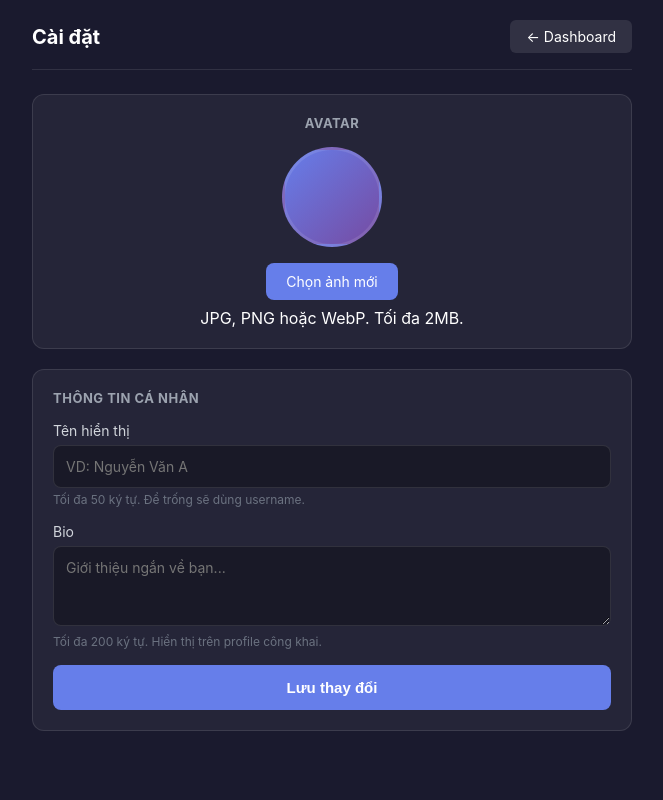
After one commit to thanh828838/BIO-LINKS-VN-XOMNHO., a Node server app: template src/views/settings.ejs in a window 1280 px wide. The commit adds this page. Shown: the whole page, without its empty margins (308-971 px from the left). Run offline with Node 20, Linux system fonts and the light colour scheme; the template is opened without the code that fills it, so the values that code supplies are empty; some libraries are stand-ins or nearby versions.

Commit message:
feat: trang settings + upload avatar + hiển thị avatar profile

```diff
--- a/ck.txt
+++ b/ck.txt
@@ -2,4 +2,4 @@
 # https://curl.se/docs/http-cookies.html
 # This file was generated by libcurl! Edit at your own risk.
 
-#HttpOnly_127.0.0.1	FALSE	/	FALSE	1789812451	connect.sid	s%3AJsXpn6BHqjZbo0zCM2GoTvw3Yp_oPJ8f.feNxIa52LmR0bs%2Bvqr%2F0SexMOeOjkGk5pVquTLLUBp0
+#HttpOnly_127.0.0.1	FALSE	/	FALSE	1789815436	connect.sid	s%3A5uYrjhUcA9-7W4eai6YS-aYQpa5-pfdZ.OYb4cVpeHjmODh5MG97dWxs0IcyjKVK%2B%2FN4HKt0Y7cQ
--- a/package.json
+++ b/package.json
@@ -24,6 +24,7 @@
     "ejs": "^6.0.1",
     "express": "^5.2.1",
     "express-session": "^1.19.0",
+    "multer": "^2.4.0",
     "sqlite3": "^6.0.1"
   },
   "allowScripts": {
--- a/server.js
+++ b/server.js
@@ -37,6 +37,10 @@ app.use('/api/links', linkRoutes);
 
 const profileRoutes = require('./src/routes/profile');
 app.use('/api/profile', profileRoutes);
+const statsRoutes = require('./src/routes/stats');
+app.use('/api/stats', statsRoutes);
+const settingsRoutes = require('./src/routes/settings');
+app.use('/api/settings', settingsRoutes);
 
 // ============ PAGE ROUTES (THỨ TỰ QUAN TRỌNG) ============
 app.get('/', (req, res) => {
@@ -61,7 +65,7 @@ app.get('/dashboard', (req, res) => {
   if (!req.session.userId) return res.redirect('/login');
 
   db.all(
-    'SELECT id, title, url, icon, order_index FROM links WHERE user_id = ? ORDER BY order_index ASC',
+    'SELECT id, title, url, icon, order_index, click_count FROM links WHERE user_id = ? ORDER BY order_index ASC',
     [req.session.userId],
     (err, links) => {
       if (err) return res.status(500).send('Lỗi server');
@@ -73,12 +77,25 @@ app.get('/dashboard', (req, res) => {
   );
 });
 
+app.get('/settings', (req, res) => {
+  if (!req.session.userId) return res.redirect('/login');
+
+  db.get(
+    'SELECT id, username, email, display_name, bio, avatar_url, created_at FROM users WHERE id = ?',
+    [req.session.userId],
+    (err, user) => {
+      if (err || !user) return res.status(500).send('Lỗi server');
+      res.render('settings', { user });
+    }
+  );
+});
+
 // ============ ROUTE PROFILE PUBLIC (PHẢI CUỐI CÙNG) ============
 app.get('/:username', (req, res) => {
   const { username } = req.params;
 
   db.get(
-    'SELECT id, username, created_at FROM users WHERE username = ?',
+    'SELECT id, username, display_name, bio, avatar_url, created_at FROM users WHERE username = ?',
     [username],
     (err, user) => {
       if (err || !user) {
@@ -90,7 +107,15 @@ app.get('/:username', (req, res) => {
         [user.id],
         (err, links) => {
           if (err) return res.status(500).send('Lỗi server');
-          res.render('profile', { profile: { username: user.username, links: links } });
+          res.render('profile', {
+  profile: {
+    username: user.username,
+    display_name: user.display_name,
+    bio: user.bio,
+    avatar_url: user.avatar_url,
+    links: links
+  }
+});
         }
       );
     }
--- a/src/schema.sql
+++ b/src/schema.sql
@@ -3,6 +3,9 @@ CREATE TABLE IF NOT EXISTS users (
   username TEXT UNIQUE NOT NULL,
   email TEXT UNIQUE NOT NULL,
   password_hash TEXT NOT NULL,
+  display_name TEXT,
+  bio TEXT,
+  avatar_url TEXT,
   created_at DATETIME DEFAULT CURRENT_TIMESTAMP
 );
 
--- /dev/null
+++ b/src/views/settings.ejs
@@ -0,0 +1,170 @@
+<!DOCTYPE html>
+<html lang="vi">
+<head>
+  <meta charset="UTF-8">
+  <meta name="viewport" content="width=device-width, initial-scale=1.0">
+  <title>Cài đặt - Xóm Nhỏ</title>
+  <style>
+    * { margin: 0; padding: 0; box-sizing: border-box; }
+    body { font-family: -apple-system, sans-serif; background: #1a1a2e; color: #fff; padding: 20px; min-height: 100vh; }
+    .container { max-width: 600px; margin: 0 auto; }
+    .header { display: flex; justify-content: space-between; align-items: center; margin-bottom: 24px; padding-bottom: 16px; border-bottom: 1px solid rgba(255,255,255,0.1); }
+    .header h1 { font-size: 20px; }
+    .back-btn { padding: 8px 16px; background: rgba(255,255,255,0.1); color: #fff; border: none; border-radius: 6px; cursor: pointer; font-size: 14px; text-decoration: none; }
+    .back-btn:hover { background: rgba(255,255,255,0.2); }
+
+    .section { background: rgba(255,255,255,0.05); border: 1px solid rgba(255,255,255,0.1); border-radius: 12px; padding: 20px; margin-bottom: 20px; }
+    .section h2 { font-size: 16px; margin-bottom: 16px; color: #9ca3af; text-transform: uppercase; letter-spacing: 0.5px; font-size: 13px; }
+
+    .avatar-section { text-align: center; }
+    .avatar-preview {
+      width: 100px; height: 100px; border-radius: 50%;
+      background: linear-gradient(135deg, #667eea, #764ba2);
+      display: flex; align-items: center; justify-content: center;
+      font-size: 40px; font-weight: bold;
+      margin: 0 auto 16px;
+      overflow: hidden;
+      border: 3px solid rgba(255,255,255,0.1);
+    }
+    .avatar-preview img { width: 100%; height: 100%; object-fit: cover; }
+    .avatar-upload { display: inline-block; padding: 10px 20px; background: #667eea; color: #fff; border-radius: 8px; cursor: pointer; font-size: 14px; }
+    .avatar-upload:hover { background: #5568d3; }
+    .avatar-upload input { display: none; }
+
+    .field { margin-bottom: 16px; }
+    .field label { display: block; margin-bottom: 6px; font-size: 14px; color: #d1d5db; }
+    .field input, .field textarea {
+      width: 100%; padding: 12px; background: rgba(0,0,0,0.3);
+      border: 1px solid rgba(255,255,255,0.1); border-radius: 8px;
+      color: #fff; font-size: 14px; font-family: inherit;
+    }
+    .field input:focus, .field textarea:focus { outline: none; border-color: #667eea; }
+    .field textarea { resize: vertical; min-height: 80px; }
+    .field .hint { font-size: 12px; color: #6b7280; margin-top: 4px; }
+
+    .btn-primary { width: 100%; padding: 14px; background: #667eea; color: #fff; border: none; border-radius: 8px; font-size: 15px; font-weight: 600; cursor: pointer; }
+    .btn-primary:hover { background: #5568d3; }
+    .btn-primary:disabled { background: #4b5563; cursor: not-allowed; }
+
+    .message { padding: 12px; border-radius: 8px; margin-bottom: 16px; font-size: 14px; display: none; }
+    .message.success { background: rgba(34,197,94,0.2); color: #86efac; display: block; }
+    .message.error { background: rgba(239,68,68,0.2); color: #fca5a5; display: block; }
+  </style>
+</head>
+<body>
+  <div class="container">
+    <div class="header">
+      <h1>Cài đặt</h1>
+      <a href="/dashboard" class="back-btn">← Dashboard</a>
+    </div>
+
+    <div id="message" class="message"></div>
+
+    <div class="section avatar-section">
+      <h2>Avatar</h2>
+      <div class="avatar-preview" id="avatarPreview">
+        <% if (user.avatar_url) { %>
+          <img src="<%= user.avatar_url %>" alt="Avatar">
+        <% } else { %>
+          <%= user.username.charAt(0).toUpperCase() %>
+        <% } %>
+      </div>
+      <label class="avatar-upload">
+        Chọn ảnh mới
+        <input type="file" id="avatarInput" accept="image/jpeg,image/png,image/webp">
+      </label>
+      <p class="hint" style="margin-top: 8px;">JPG, PNG hoặc WebP. Tối đa 2MB.</p>
+    </div>
+
+    <div class="section">
+      <h2>Thông tin cá nhân</h2>
+      <form id="settingsForm">
+        <div class="field">
+          <label>Tên hiển thị</label>
+          <input type="text" id="displayName" placeholder="VD: Nguyễn Văn A" maxlength="50" value="<%= user.display_name || '' %>">
+          <p class="hint">Tối đa 50 ký tự. Để trống sẽ dùng username.</p>
+        </div>
+
+        <div class="field">
+          <label>Bio</label>
+          <textarea id="bio" placeholder="Giới thiệu ngắn về bạn..." maxlength="200"><%= user.bio || '' %></textarea>
+          <p class="hint">Tối đa 200 ký tự. Hiển thị trên profile công khai.</p>
+        </div>
+
+        <button type="submit" class="btn-primary" id="saveBtn">Lưu thay đổi</button>
+      </form>
+    </div>
+  </div>
+
+  <script>
+    function showMessage(text, type) {
+      const el = document.getElementById('message');
+      el.textContent = text;
+      el.className = 'message ' + type;
+      setTimeout(() => { el.className = 'message'; }, 3000);
+    }
+
+    // Save display_name + bio
+    document.getElementById('settingsForm').addEventListener('submit', async (e) => {
+      e.preventDefault();
+      const btn = document.getElementById('saveBtn');
+      btn.disabled = true;
+      btn.textContent = 'Đang lưu...';
+
+      try {
+        const res = await fetch('/api/settings', {
+          method: 'PUT',
+          headers: { 'Content-Type': 'application/json' },
+          body: JSON.stringify({
+            display_name: document.getElementById('displayName').value,
+            bio: document.getElementById('bio').value
+          })
+        });
+        const data = await res.json();
+        if (data.success) {
+          showMessage('Đã lưu thay đổi!', 'success');
+        } else {
+          showMessage(data.error, 'error');
+        }
+      } catch (err) {
+        showMessage('Lỗi kết nối', 'error');
+      } finally {
+        btn.disabled = false;
+        btn.textContent = 'Lưu thay đổi';
+      }
+    });
+
+    // Upload avatar
+    document.getElementById('avatarInput').addEventListener('change', async (e) => {
+      const file = e.target.files[0];
+      if (!file) return;
+
+      if (file.size > 2 * 1024 * 1024) {
+        return showMessage('Ảnh tối đa 2MB', 'error');
+      }
+
+      const formData = new FormData();
+      formData.append('avatar', file);
+
+      showMessage('Đang upload...', 'success');
+
+      try {
+        const res = await fetch('/api/settings/avatar', {
+          method: 'POST',
+          body: formData
+        });
+        const data = await res.json();
+
+        if (data.success) {
+          showMessage('Đã upload avatar!', 'success');
+          setTimeout(() => window.location.reload(), 800);
+        } else {
+          showMessage(data.error, 'error');
+        }
+      } catch (err) {
+        showMessage('Lỗi upload: ' + err.message, 'error');
+      }
+    });
+  </script>
+</body>
+</html>
```
Also changed, not shown: src/routes/settings.js (added, +114 -0 lines), src/routes/stats.js (added, +50 -0 lines), src/views/dashboard.ejs (+7 -0 lines), src/views/profile.ejs (+11 -6 lines), 2 other files.
